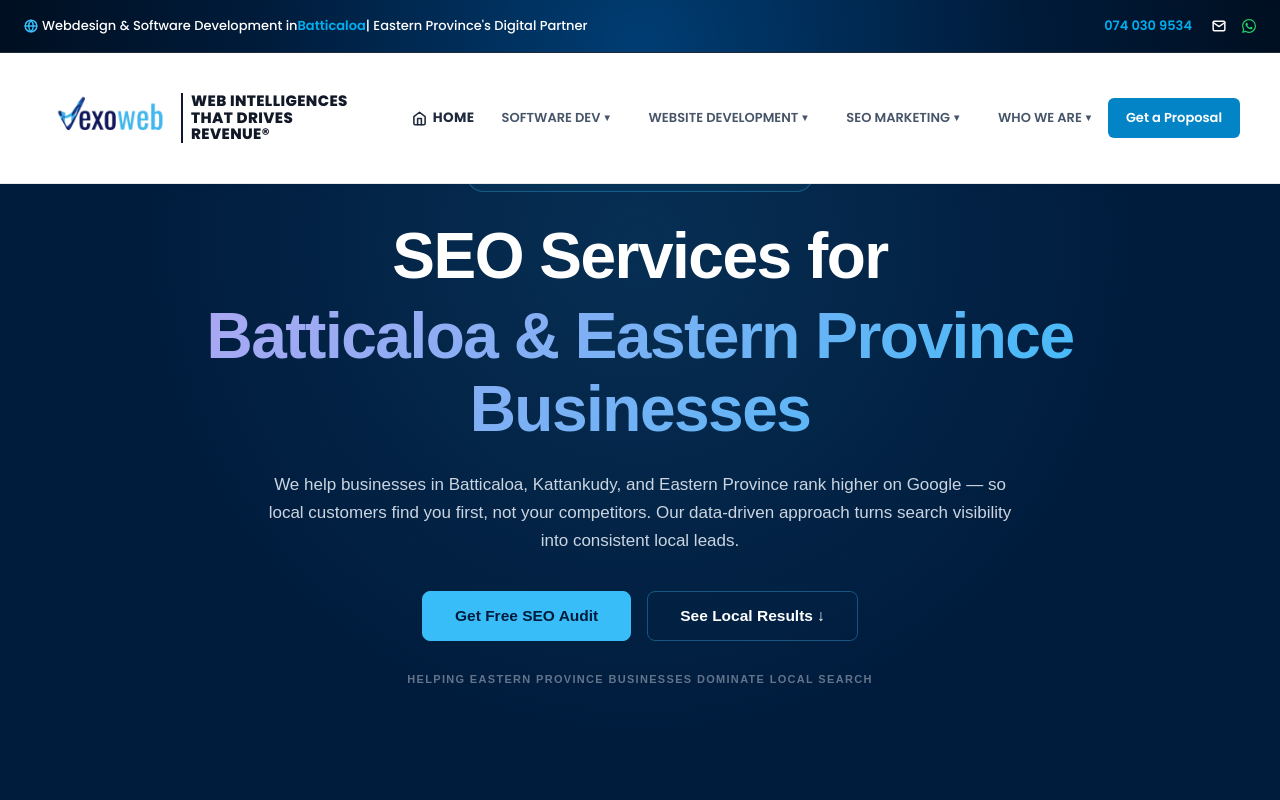
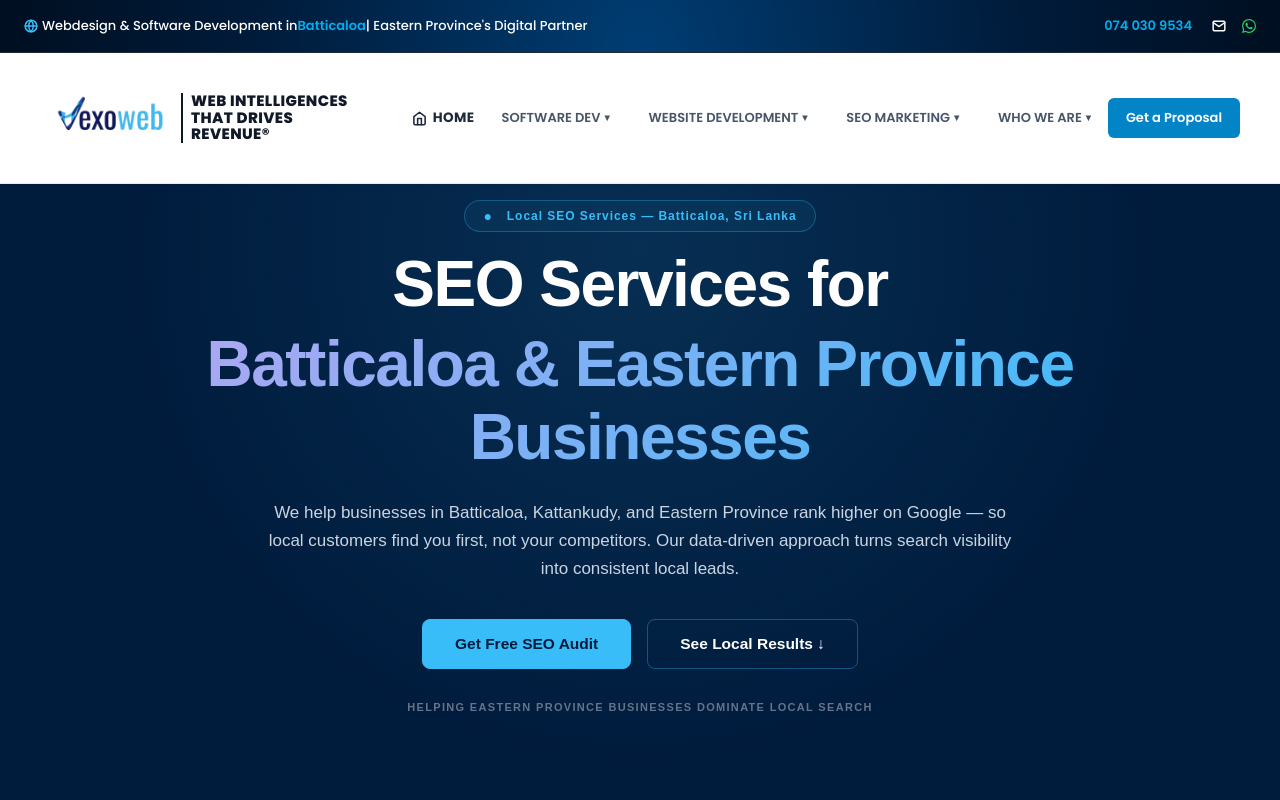
Before and after one commit to Shiraj786123/exoweb, a Next.js app: page /seo-services in a window 1280 px wide. Shown: the top 800 px of the page. Built offline with nearby package versions, Linux system fonts and the light colour scheme; no server answers.

Commit message:
Updated website

```diff
--- a/src/pages/SEOServices.jsx
+++ b/src/pages/SEOServices.jsx
@@ -219,13 +219,33 @@ const SEOServices = () => {
       <Navbar />
 
       {/* HERO SECTION */}
-<section className="ecd__hero_centered_layout">
+      <section
+        className="ecd__hero_centered_layout"
+        style={{
+          paddingTop: "190px", // Offsets the fixed header on both desktop and mobile
+          position: "relative"
+        }}
+      >
         <div className="ecd__hero_overlay_centered"></div>
         <div className="ecd__hero_container_centered">
 
           {/* Local SEO Eyebrow */}
-    <div className="ecd__badge_pill_centered">
-      <span className="badge_dot_indicator">●</span> Local SEO Services — Batticaloa, Sri Lanka
+          <div
+            className="ecd__badge_pill_centered"
+            style={{
+              display: "inline-flex",
+              alignItems: "center",
+              justifyContent: "center",
+              marginTop: "10px",
+              marginBottom: "16px",
+              maxWidth: "95%",
+              boxSizing: "border-box"
+            }}
+          >
+            <span className="badge_dot_indicator" style={{ marginRight: "6px" }}>●</span>
+            {/* Responsive text spans keep the pill sized clean on mobile and desktop */}
+            <span className="badge-text-desktop">Local SEO Services — Batticaloa, Sri Lanka</span>
+            <span className="badge-text-mobile">Local SEO Services — Batticaloa</span>
           </div>
 
           {/* Localized H1 */}
@@ -257,6 +277,7 @@ const SEOServices = () => {
 
         </div>
       </section>
+
       {/* 2. OVERVIEW: THE BRUTALIST GALLERY BLOCK (White Theme) */}
       <section className="fswd__section_wrapper ecd-bg-white ecd-brutalist-section">
         <div className="ecd-brutalist-ticker">
@@ -371,6 +392,7 @@ const SEOServices = () => {
           </div>
         </div>
       </section>
+
       {/* 6. PLATFORMS SUPPORTED: THE HORIZONTAL PIPELINE STRIP (Soft Blue Theme) */}
       <section className="fswd__section_wrapper ecd-bg-soft-blue">
         <div className="ecd-platforms-strip-container">
@@ -399,9 +421,6 @@ const SEOServices = () => {
       </section>
 
       {/* 7. COMPARISON MATRIX: THE SPLIT-BLADE SCREEN (White Theme) */}
-
- {/* 7. COMPARISON MATRIX: THE SPLIT-BLADE SCREEN (White Theme) */}
-      {/* 7. COMPARISON MATRIX: THE SPLIT-BLADE SCREEN (White Theme) */}
       <section className="fswd__section_wrapper ecd-bg-white">
         <div className="ecd-split-blade-matrix">
           <div className="section-header-centered">
@@ -416,7 +435,7 @@ const SEOServices = () => {
               {comparison.map((item, index) => (
                 <div key={index} className="ecd-blade-row">
                   <span className="blade-icon-cross">✕</span>
-                  <p>{item.basic}</p> {/* Maps to 'basic' key */}
+                  <p>{item.basic}</p>
                 </div>
               ))}
             </div>
@@ -432,13 +451,13 @@ const SEOServices = () => {
               {comparison.map((item, index) => (
                 <div key={index} className="ecd-blade-row">
                   <span className="blade-icon-check">✓</span>
-                  <p>{item.optimized}</p> {/* Maps to 'optimized' key */}
+                  <p>{item.optimized}</p>
                 </div>
               ))}
             </div>
           </div>
           <p className="ecd__comparison_tagline_dark">
-            For AI-driven visibility, see our <a href="/ai-search-optimization">AI Search Optimization service</a> [1].
+            For AI-driven visibility, see our <a href="/ai-search-optimization">AI Search Optimization service</a>.
           </p>
         </div>
       </section>
```
Lines whose indentation alone changed are shown as unchanged.
